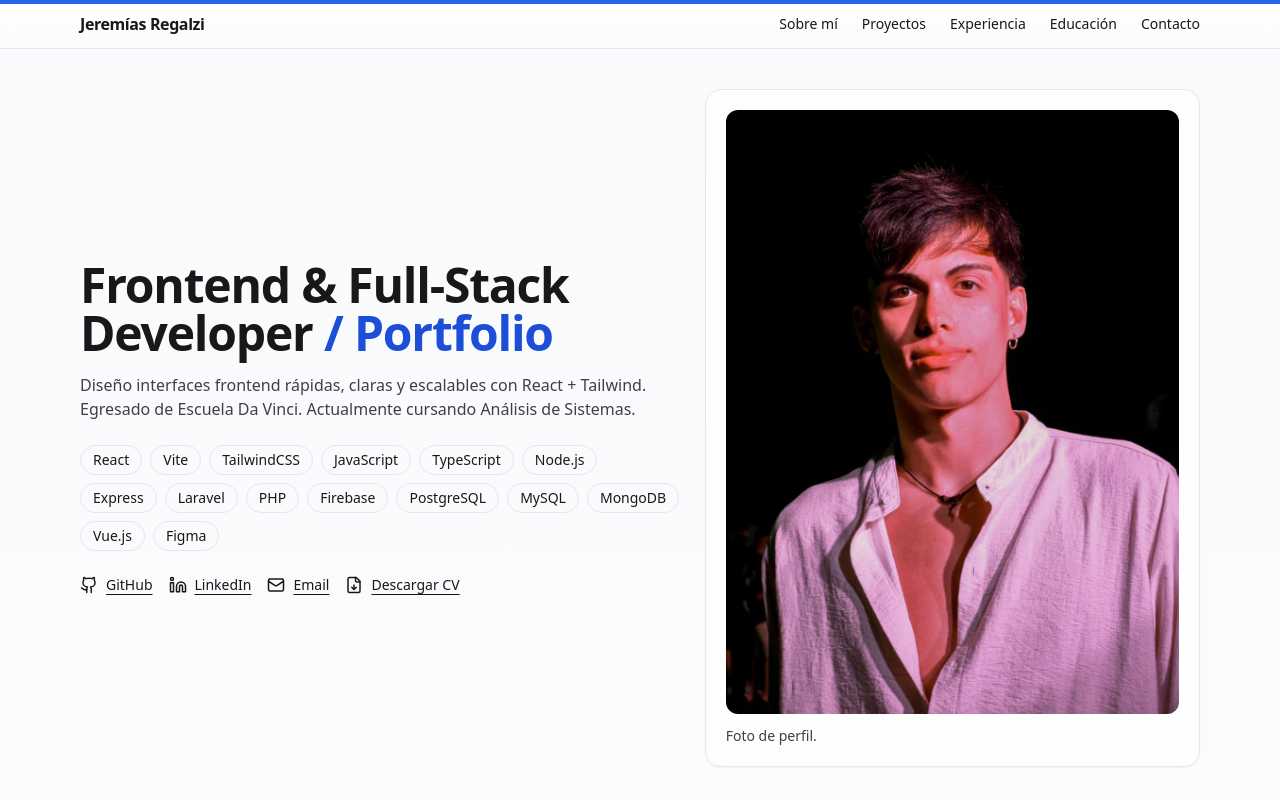
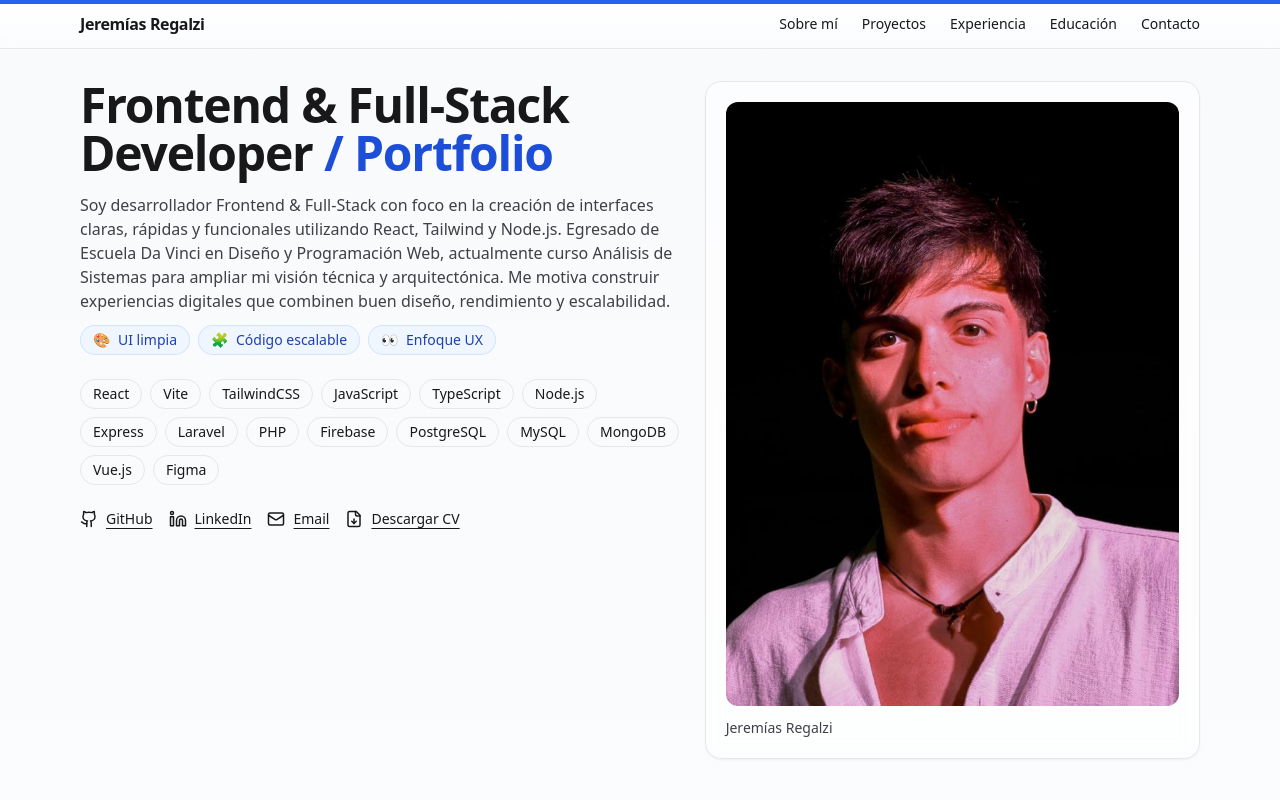
Before and after one commit to jereregalzi7/portfolio, a React (Vite) app: page / in a window 1280 px wide. Shown: the top 800 px of the page. Built offline with nearby package versions, Linux system fonts and the light colour scheme.

Commit message:
alineación

```diff
--- a/src/App.jsx
+++ b/src/App.jsx
@@ -7,22 +7,29 @@ import { Link } from "react-router-dom";
 
 const PROFILE = {
   name: "Jeremías Regalzi",
-  role: "Frontend & Full‑Stack Developer",
+  role: "Frontend & Full-Stack Developer",
   location: "CABA, AR",
   summary:
-    "Diseño interfaces frontend rápidas, claras y escalables con React + Tailwind. Egresado de Escuela Da Vinci. Actualmente cursando Análisis de Sistemas.",
+    "Soy desarrollador Frontend & Full-Stack con foco en la creación de interfaces claras, rápidas y funcionales utilizando React, Tailwind y Node.js. Egresado de Escuela Da Vinci en Diseño y Programación Web, actualmente curso Análisis de Sistemas para ampliar mi visión técnica y arquitectónica. Me motiva construir experiencias digitales que combinen buen diseño, rendimiento y escalabilidad.",
   links: {
     github: "https://github.com/jereregalzi7",
     linkedin: "https://www.linkedin.com/in/jeremias-regalzi-253417248/",
     email: "mailto:jereregalzi93@gmail.com",
     cv: "/cv-jeremias-regalzi.pdf"
   },
+  // badges de valores/forma de trabajo (3)
+  badges: [
+    { label: "UI limpia", emoji: "🎨" },
+    { label: "Código escalable", emoji: "🧩" },
+    { label: "Enfoque UX", emoji: "👀" },
+  ],
   skills: [
     "React","Vite","TailwindCSS","JavaScript","TypeScript",
     "Node.js","Express","Laravel","PHP","Firebase",
     "PostgreSQL","MySQL","MongoDB","Vue.js","Figma"
   ],
 };
+
 
 const PROJECTS = [
   {
@@ -141,16 +148,31 @@ function Navbar() {
 
 function Hero() {
   return (
-    <header className="mx-auto max-w-6xl px-4 pt-10 pb-12">
+    <header className="mx-auto max-w-6xl px-4 pt-4 md:pt-8 pb-10">
       <motion.div initial={{ opacity: 0, y: 12 }} animate={{ opacity: 1, y: 0 }} transition={{ duration: 0.4 }}>
-        <div className="flex flex-col md:flex-row md:items-center md:justify-between gap-6">
+        <div className="flex flex-col md:flex-row md:items-start md:justify-between gap-6">
           <div>
             <h1 className="text-3xl md:text-5xl font-bold tracking-tight">
               {PROFILE.role} <span className="text-blue-700">/ Portfolio</span>
             </h1>
-            <p className="mt-4 max-w-2xl text-zinc-700 dark:text-zinc-200">
-              {PROFILE.summary}
-            </p>
+             {/* Sobre mí (texto mejorado) + badges de valores */}
+            <div className="mt-4 space-y-3">
+              <p className="max-w-2xl text-zinc-700 dark:text-zinc-200">
+                {PROFILE.summary}
+              </p>
+
+              <ul className="flex flex-wrap gap-2 text-sm">
+                {PROFILE.badges.map((b) => (
+                  <li
+                    key={b.label}
+                    className="inline-flex items-center gap-2 rounded-full border border-blue-200/60 bg-blue-50 px-3 py-1 text-blue-800
+                              dark:bg-blue-900/30 dark:text-blue-200">
+                    <span>{b.emoji}</span>
+                    <span>{b.label}</span>
+                  </li>
+                ))}
+              </ul>
+            </div>
             <div className="mt-6 flex flex-wrap gap-2">
               {PROFILE.skills.map((s) => (<Tag key={s}>{s}</Tag>))}
             </div>
@@ -165,7 +187,7 @@ function Hero() {
             <div className="aspect-[3/4] w-full overflow-hidden rounded-xl">
               <img className="h-full w-full object-cover" src="/assets/hero-jere.jpg" alt="Jeremías Regalzi" />
             </div>
-            <p className="mt-3 text-sm text-zinc-700 dark:text-zinc-200">Foto de perfil.</p>
+            <p className="mt-3 text-sm text-zinc-700 dark:text-zinc-200">Jeremías Regalzi</p>
           </Card>
         </div>
       </motion.div>
```
Also changed, not shown: public/assets/hero-jere.jpg.
